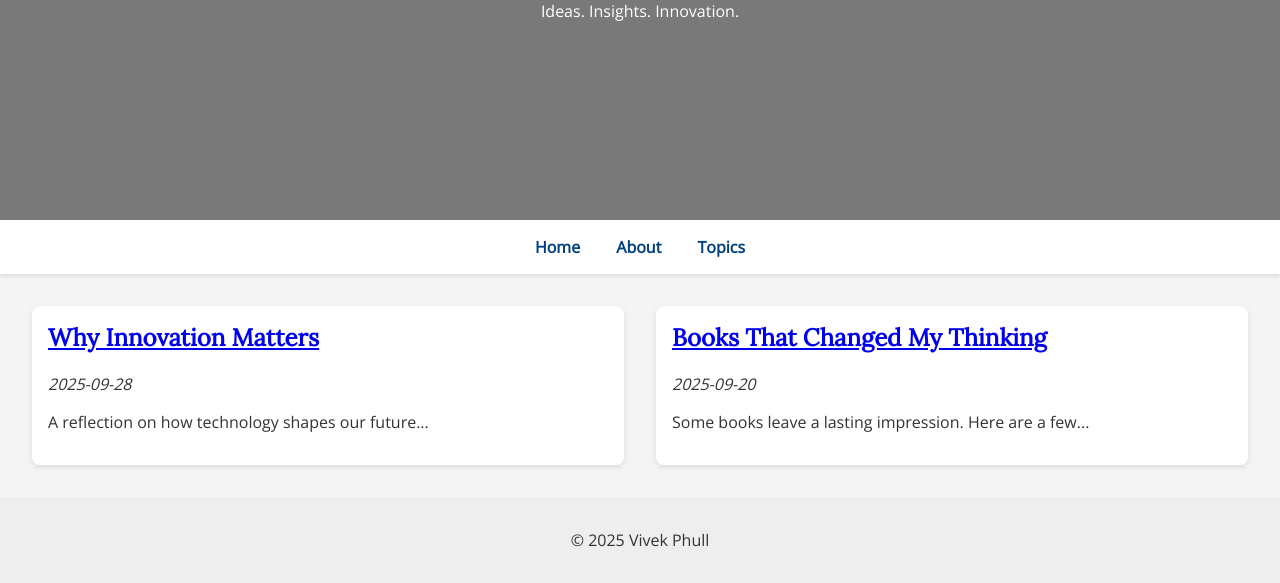
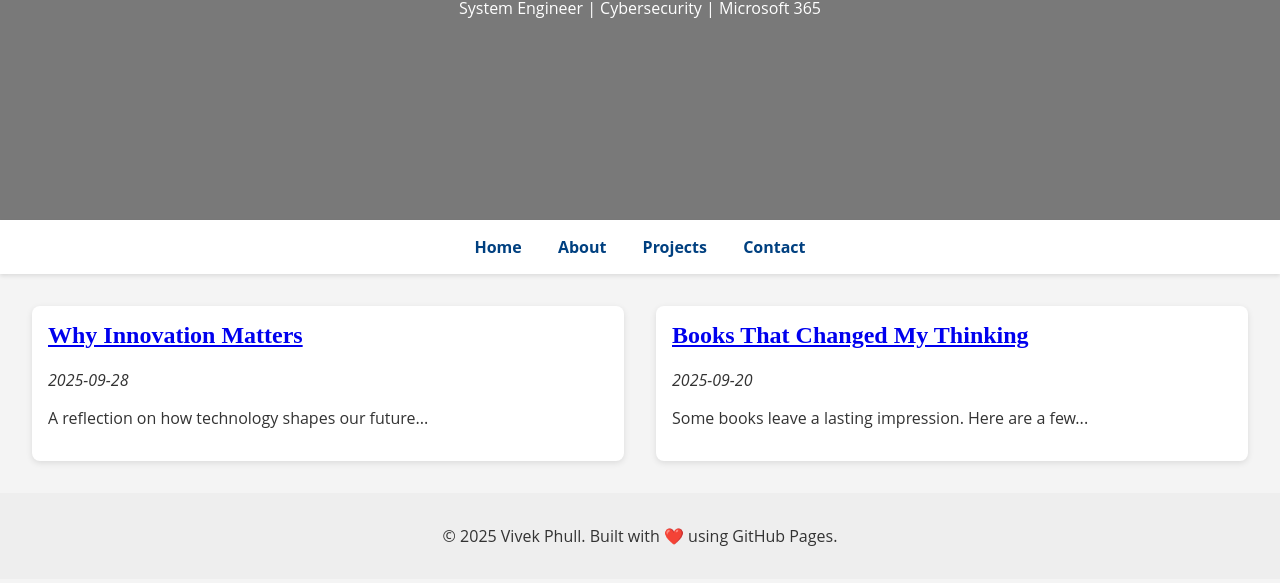
Before and after one commit to vivekphull/vivekphull, a plain HTML site: page index.html in a window 1280 px wide. Shown: the part 260-843 px from the top of the page. Drawn offline with nearby package versions, Linux system fonts and the light colour scheme.

Commit message:
Update index.html

```diff
--- a/index.html
+++ b/index.html
@@ -5,20 +5,22 @@
   <meta name="viewport" content="width=device-width, initial-scale=1.0" />
   <title>Vivek Phull | Blog</title>
   <link rel="stylesheet" href="styles.css" />
-  <link href="https://fonts.googleapis.com/css2?family=Lora&family=Open+Sans&display=swap" rel="stylesheet">
+  <link href="https://fonts.googleapis.com/css2?family=Inter:wght@400;700&family=Merriweather&display=swap" rel="stylesheet">
+  <script src="https://kit.fontawesome.com/a076d05399.js" crossorigin="anonymous"></script>
 </head>
 <body>
   <header class="hero">
     <div class="overlay">
       <h1>Vivek Phull</h1>
-      <p>Ideas. Insights. Innovation.</p>
+      <p>System Engineer | Cybersecurity | Microsoft 365</p>
     </div>
   </header>
 
   <nav class="navbar">
     <a href="index.html">Home</a>
     <a href="about.html">About</a>
-    <a href="#">Topics</a>
+    <a href="#">Projects</a>
+    <a href="#">Contact</a>
   </nav>
 
   <main id="blog-list" class="grid-container">
@@ -26,7 +28,7 @@
   </main>
 
   <footer>
-    <p>&copy; 2025 Vivek Phull</p>
+    <p>&copy; 2025 Vivek Phull. Built with ❤️ using GitHub Pages.</p>
   </footer>
 
   <script src="script.js"></script>
```
